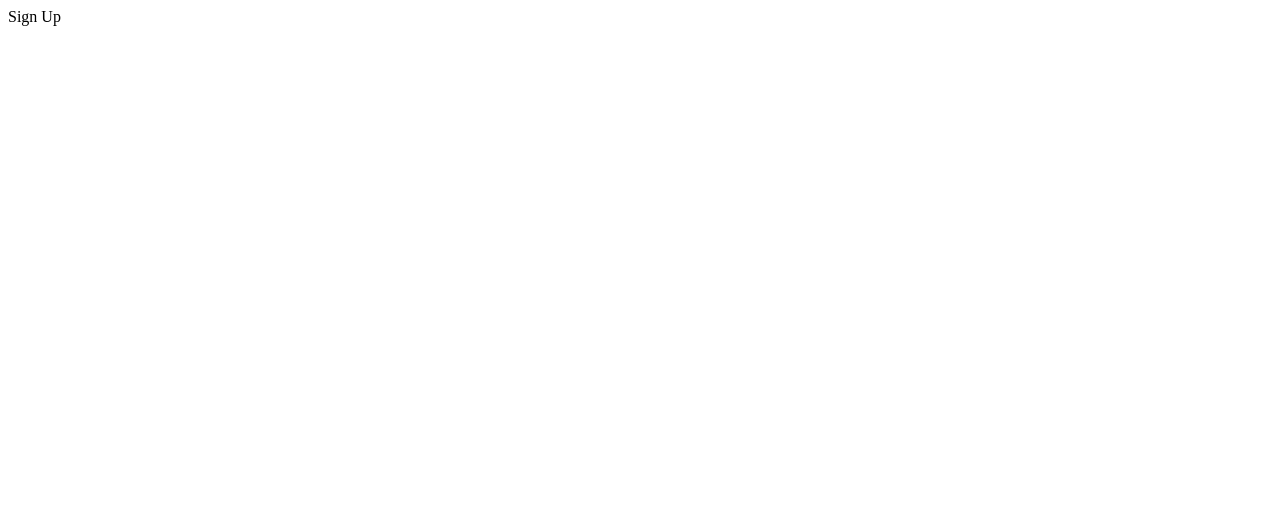
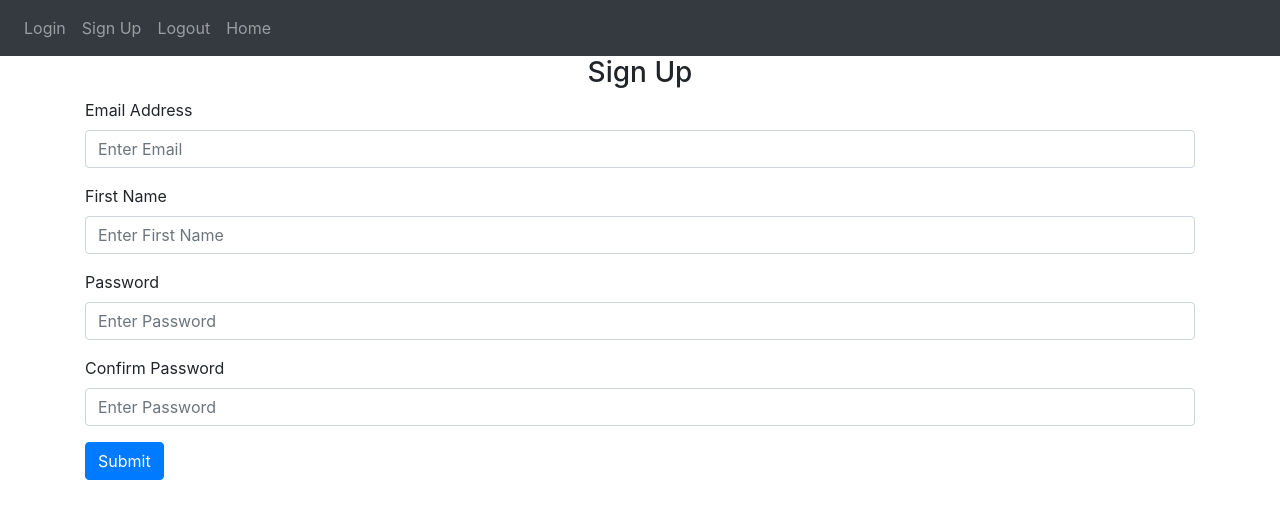
Before and after one commit to Keneth-Ravindu/Note-Nova, a Flask app: page /sign-up in a window 1280 px wide. Before the commit the part shown is almost empty. Shown: the top 519 px of the page. Run offline with Flask 3, Linux system fonts and the light colour scheme; some libraries are stand-ins or nearby versions.

Commit message:
Initial Commit

```diff
--- a/website/auth.py
+++ b/website/auth.py
@@ -1,10 +1,10 @@
-from flask import Blueprint
+from flask import Blueprint, render_template
 
 auth = Blueprint('auth', __name__)
 
 @auth.route('/login')
 def login():
-    return "<p>Login</p>"
+    return render_template("login.html", boolean = True)
 
 @auth.route('/logout')
 def logout():
@@ -12,4 +12,4 @@ def logout():
 
 @auth.route('/sign-up')
 def sign_up():
-    return "<p>Sign Up<p>"
+    return render_template("sign_up.html")
--- a/website/templates/home.html
+++ b/website/templates/home.html
@@ -1,4 +1,4 @@
-{% extends "base.html" %} {% block title %}Changed{% endblock %} {% block
-content %}
+{% extends "base.html" %} {% block title %}Home{% endblock %} {% block content
+%}
 <h1>This is the Home Page</h1>
 {% endblock %}
--- /dev/null
+++ b/website/templates/sign_up.html
@@ -0,0 +1,48 @@
+{% extends "base.html" %} {% block title %}Sign Up{% endblock %} {% block
+content %}
+<form method="POST">
+    <h3 align="center">Sign Up</h3>
+    <div class="form-group">
+        <label for="email">Email Address</label>
+        <input
+            type="email"
+            class="form-control"
+            id="email"
+            name="email"
+            placeholder="Enter Email"
+        />
+    </div>
+    <div class="form-group">
+        <label for="firstName">First Name</label>
+        <input
+            type="text"
+            class="form-control"
+            id="firstName"
+            name="firstName"
+            placeholder="Enter First Name"
+        />
+    </div>
+    <div class="form-group">
+        <label for="password1">Password</label>
+        <input
+            type="password"
+            class="form-control"
+            id="password1"
+            name="password1"
+            placeholder="Enter Password"
+        />
+    </div>
+    <div class="form-group">
+        <label for="password2">Confirm Password</label>
+        <input
+            type="password"
+            class="form-control"
+            id="password2"
+            name="password2"
+            placeholder="Enter Password"
+        />
+    </div>
+    <button type="submit" class="btn btn-primary">Submit</button>
+</form>
+
+{% endblock %}
```
Also changed, not shown: website/templates/login.html (added, +29 -0 lines).
